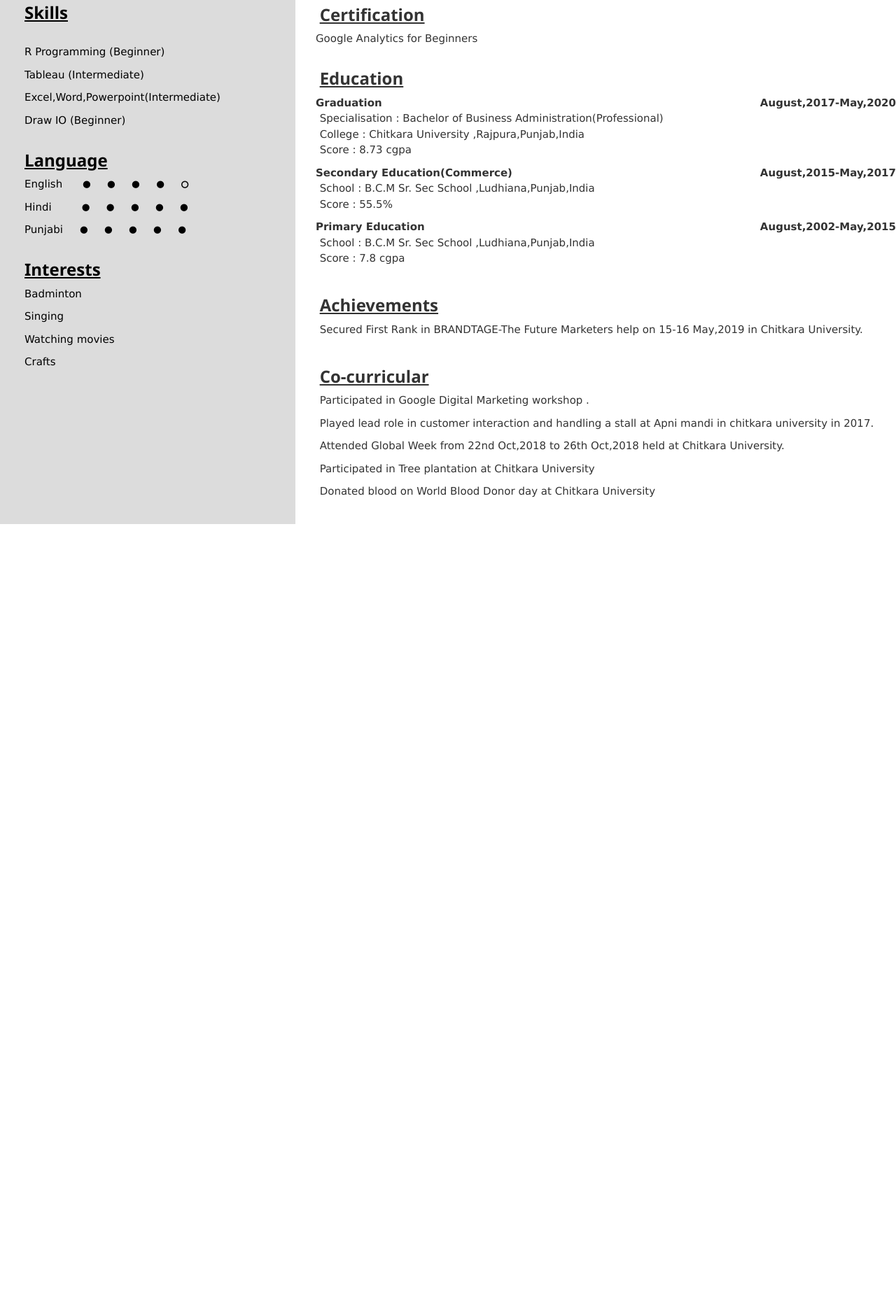
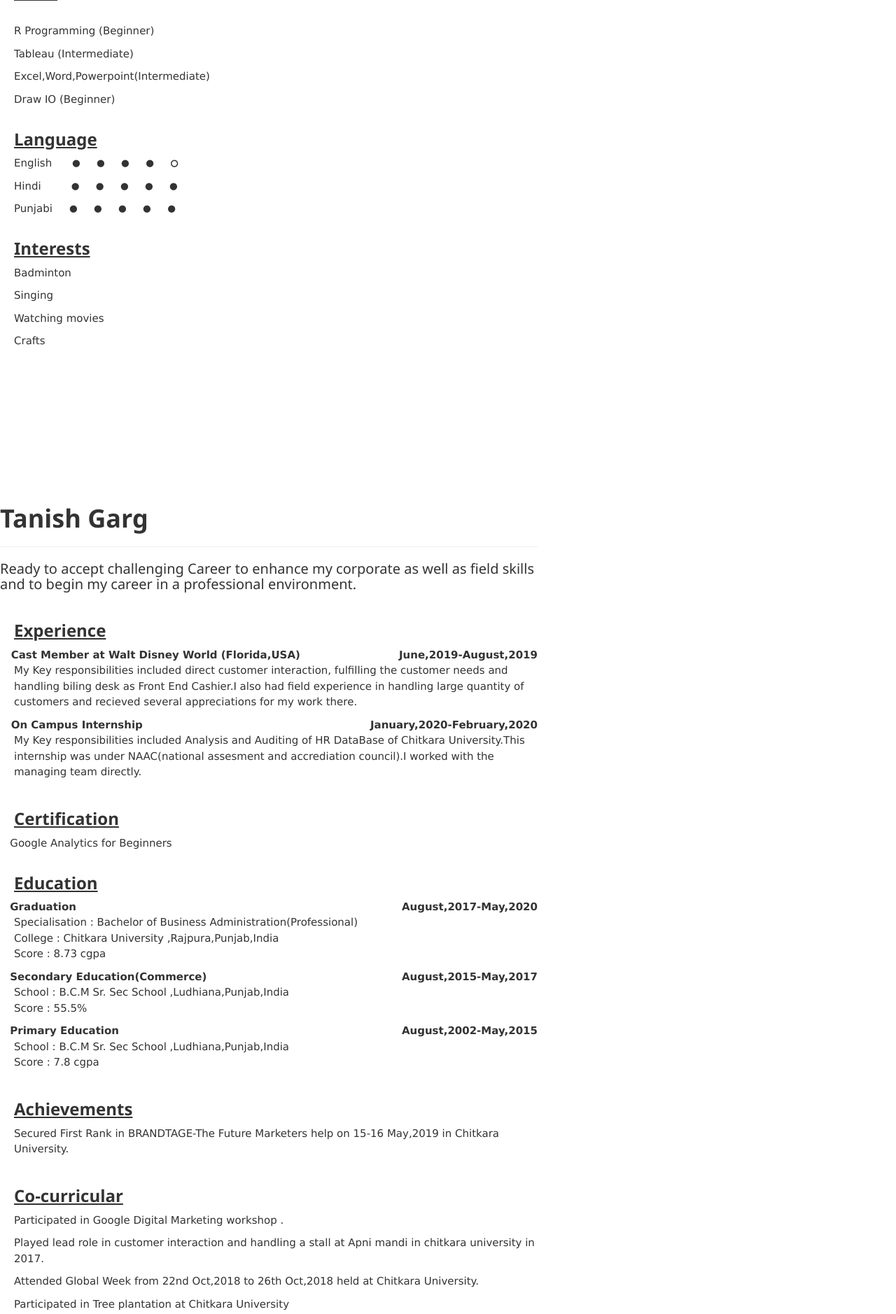
Before and after one commit to Neha090/resume, a plain HTML site: page index.html in a window 1280 px wide. Shown: the part 438-2316 px from the top of the page at 70% size. Before the commit the page ends 1187 px from the top, so only its background shows below. Drawn offline with nearby package versions, Linux system fonts and the light colour scheme.

Commit message:
Update index.html

```diff
--- a/index.html
+++ b/index.html
@@ -32,12 +32,19 @@
 {
     padding-left:20px;
 }
+        .left
+        {
+            width:40%;
+        }
+        .right
+        {
+           width:60%;
+        }
+
     </style>
     <body>
-        <div class="row ">
-            <div class="col-md-4 side">
-
-                <center><br><img src="pr.jpeg"></center>
+        <div class="left">
+               <center><br><img src="pr.jpeg"></center>
                 <i class="fa fa-envelope" aria-hidden="true"></i> <p>tanishgarg989@gmail.com</p>
                 <i class="fa fa-mobile" aria-hidden="true"></i> <p>+91 856 881 7555</p>
                 <i class="fa fa-map-marker" aria-hidden="true"></i><p> Ludhiana,Punjab,India</p>
@@ -72,12 +79,10 @@
                    <p>Singing</p>
                    <p>Watching movies</p>
                    <p>Crafts</p>
-                   <br><br><br><br><br><br><br><br>
+<br><br><br><br><br><br><br><br></div>
 
-
-            </div>
-            <div class="col-md-8">
-                <br>
+                <div class="right">
+                    <br>
                 <h1><b>Tanish Garg</b></h1>
                 <hr>
                 <h4>Ready to accept challenging Career to enhance my corporate as well as field skills and to begin my career in a professional environment.</h4>
@@ -112,15 +117,7 @@
                 <p>Attended Global Week from 22nd Oct,2018 to 26th Oct,2018 held at Chitkara University.</p>
                 <p>Participated in Tree plantation at Chitkara University</p>
                 <p>Donated blood on World Blood Donor day at Chitkara University</p>
-
-
-
-
-
-
-
-            </div>
-        </div>
+</div>
 
     </body>
 </html>
```
